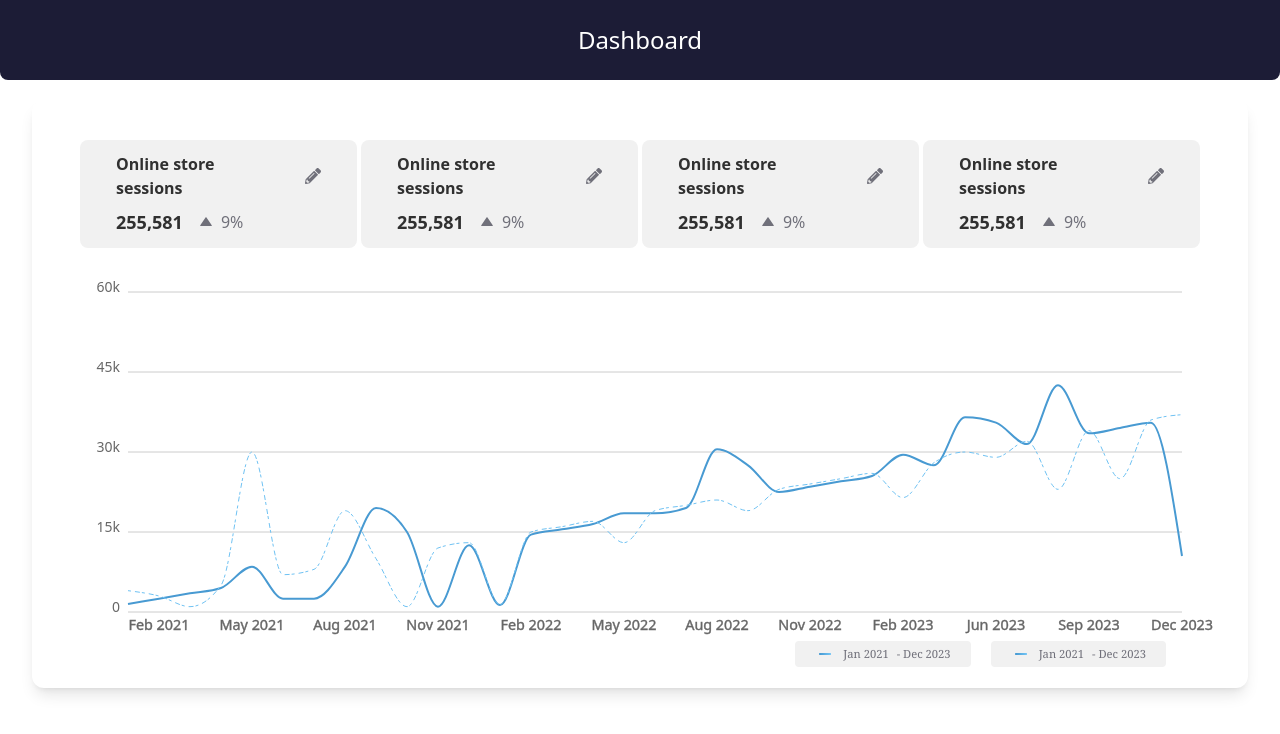
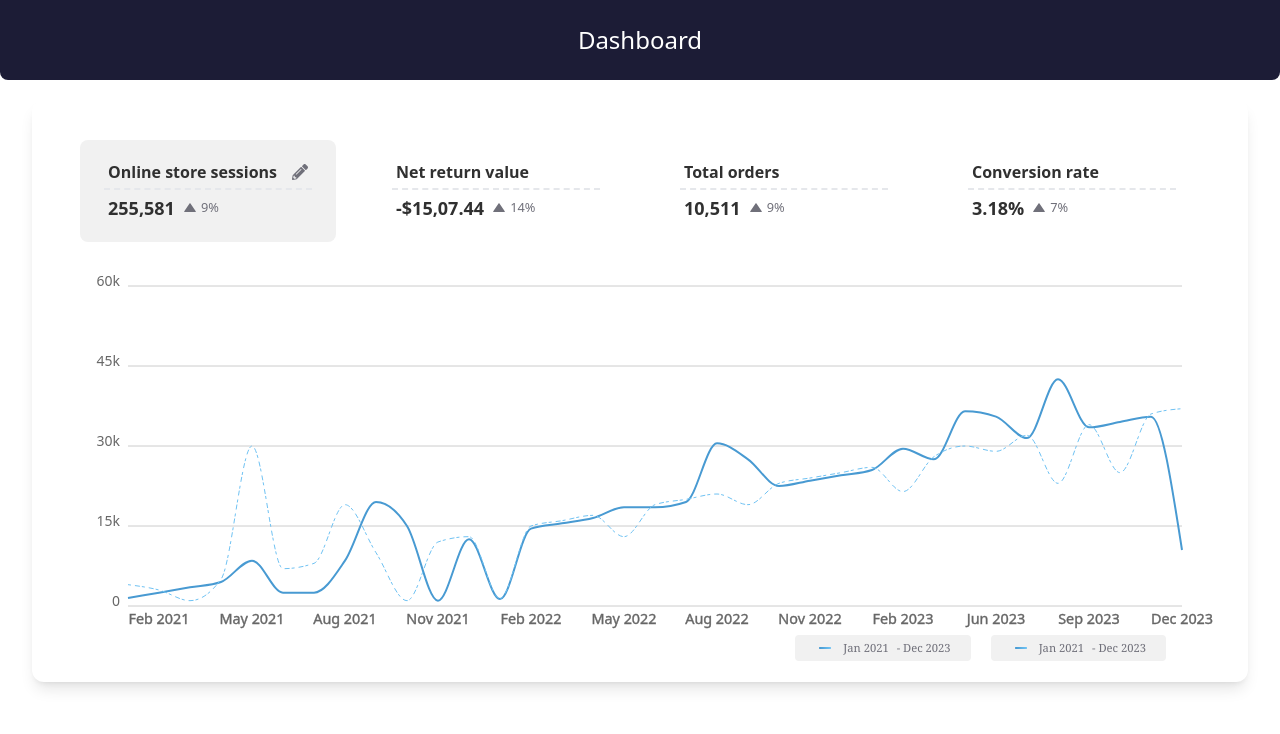
Before and after one commit to Ashutosh5333/MarbleFroontend, a React (Vite) app in the folder marbleai/: page / in a window 1280 px wide. Shown: the top 734 px of the page. Built offline with nearby package versions, Linux system fonts and the light colour scheme.

Commit message:
feat:impl ui hover hidden visible

```diff
--- a/marbleai/src/components/Dashboard/Head.tsx
+++ b/marbleai/src/components/Dashboard/Head.tsx
@@ -1,77 +1,86 @@
 import { FaPencilAlt } from "react-icons/fa";
 import { BiSolidUpArrow } from "react-icons/bi";
-
+import { useState } from "react";
 
 const Head = () => {
+  const [isHovered, setIsHovered] = useState(false);
 
 
   return (
-    <div className="m-auto px-8 py-6 flex flex-col  sm:flex-row gap-1 border-red-700">
+    <div className="m-auto sm:px-8 py-6 flex flex-col sm:flex-row gap-4 lg:gap-8">
 
-      <div className="rounded-lg  px-8 py-2 bg-[#F1F1F1]  m-auto ">
-        <div className="py-1 px-1 flex justify-between gap-10">
-          <p className="font-semibold text-[#303030]"> Online store sessions </p>
-          <p className="m-auto text-[#70707A]"> <FaPencilAlt  /> </p>
+      <div className="rounded-lg cursor-pointer sm:w-1/4 px-4 md:px-6 py-4 bg-[#F1F1F1] mb-4 sm:mb-0">
+        <div className="py-1 px-1  border-b-2 border-dashed flex justify-between items-center">
+          <p className="font-semibold text-[#303030]">Online store sessions</p>
+          <p className="text-[#70707A]">
+            <FaPencilAlt />
+          </p>
         </div>
-        <div className="py-1 px-1 flex flex-row gap-2">
-          <p className="font-bold text-[#303030] text-lg"> 255,581 </p>
-          <p className="m-auto flex flex-row gap-2 ml-2">
-           <p className="m-auto">
-           <BiSolidUpArrow className="text-sm text-[#70707A]"/>
-           </p>
-            <p className="m-auto text-[#70707A]">9% </p>
-           </p>
+        <div className="py-1 md:px-1 flex flex-row items-center gap-2">
+          <p className="font-bold text-[#303030] text-lg">255,581</p>
+          <div className="flex items-center">
+            <BiSolidUpArrow className="text-sm text-[#70707A]" />
+            <p className="text-[#70707A] text-[.8rem] ml-1">9%</p>
+          </div>
         </div>
-     </div>
+      </div>
 
-     <div className="rounded-lg  px-8 py-2 bg-[#F1F1F1]  m-auto ">
-        <div className="py-1 px-1 flex justify-between gap-10">
-          <p className="font-semibold text-[#303030]"> Online store sessions </p>
-          <p className="m-auto text-[#70707A]"> <FaPencilAlt  /> </p>
+      <div
+        onMouseEnter={() => setIsHovered(true)}
+        onMouseLeave={() => setIsHovered(false)}
+      className="rounded-lg cursor-pointer sm:w-1/4 px-4 md:px-6  py-4 hover:bg-[#F1F1F1] mb-4 sm:mb-0">
+        <div className="py-1 px-1 flex  border-b-2 border-dashed justify-between items-center">
+          <p className="font-semibold text-[#303030]">Net return value</p>
+          <p className={`text-[#70707A] rounded p-1 ${isHovered ? 'block' : 'hidden'} hover:p-1 hover:bg-[#aeabab]`}>
+             <FaPencilAlt />
+          </p>
         </div>
-        <div className="py-1 px-1 flex flex-row gap-2">
-          <p className="font-bold text-[#303030] text-lg"> 255,581 </p>
-          <p className="m-auto flex flex-row gap-2 ml-2">
-           <p className="m-auto">
-           <BiSolidUpArrow className="text-sm text-[#70707A]"/>
-           </p>
-            <p className="m-auto text-[#70707A]">9% </p>
-           </p>
+        <div className="py-1 px-1 flex flex-row items-center gap-2">
+          <p className="font-bold text-[#303030] text-lg">-$15,07.44</p>
+          <div className="flex items-center">
+            <BiSolidUpArrow className="text-sm text-[#70707A]" />
+            <p className="text-[#70707A] text-[.8rem] ml-1">14%</p>
+          </div>
         </div>
-     </div>
+      </div>
 
-     <div className="rounded-lg  px-8 py-2 bg-[#F1F1F1]  m-auto ">
-        <div className="py-1 px-1 flex justify-between gap-10">
-          <p className="font-semibold text-[#303030]"> Online store sessions </p>
-          <p className="m-auto text-[#70707A]"> <FaPencilAlt  /> </p>
+      <div
+       onMouseEnter={() => setIsHovered(true)}
+       onMouseLeave={() => setIsHovered(false)}
+      className="rounded-lg cursor-pointer sm:w-1/4 px-4 md:px-6  py-4 hover:bg-[#F1F1F1] mb-4 sm:mb-0">
+        <div className="py-1 px-1  border-b-2 border-dashed flex justify-between items-center">
+          <p className="font-semibold text-[#303030]">Total orders</p>
+          <p className={`text-[#70707A] rounded p-1 ${isHovered ? 'block' : 'hidden'} hover:p-1 hover:bg-[#aeabab]`}>
+             <FaPencilAlt />
+          </p>
         </div>
-        <div className="py-1 px-1 flex flex-row gap-2">
-          <p className="font-bold text-[#303030] text-lg"> 255,581 </p>
-          <p className="m-auto flex flex-row gap-2 ml-2">
-           <p className="m-auto">
-           <BiSolidUpArrow className="text-sm text-[#70707A]"/>
-           </p>
-            <p className="m-auto text-[#70707A]">9% </p>
-           </p>
+        <div className="py-1 px-1 flex flex-row items-center gap-2">
+          <p className="font-bold text-[#303030] text-lg">10,511</p>
+          <div className="flex items-center">
+            <BiSolidUpArrow className="text-sm text-[#70707A]" />
+            <p className="text-[#70707A] text-[.8rem] ml-1">9%</p>
+          </div>
         </div>
-     </div>
+      </div>
 
-     <div className="rounded-lg  px-8 py-2 bg-[#F1F1F1]  m-auto ">
-        <div className="py-1 px-1 flex justify-between gap-10">
-          <p className="font-semibold text-[#303030]"> Online store sessions </p>
-          <p className="m-auto text-[#70707A]"> <FaPencilAlt  /> </p>
+      <div
+       onMouseEnter={() => setIsHovered(true)}
+       onMouseLeave={() => setIsHovered(false)}
+      className="rounded-lg cursor-pointer sm:w-1/4 px-4 md:px-6  py-4 hover:bg-[#F1F1F1] mb-4 sm:mb-0">
+        <div className="py-1 px-1  border-b-2 border-dashed flex justify-between items-center">
+          <p className="font-semibold text-[#303030]">Conversion rate</p>
+          <p className={`text-[#70707A] rounded p-1 ${isHovered ? 'block' : 'hidden'} hover:p-1 hover:bg-[#aeabab]`}>
+             <FaPencilAlt />
+          </p>
         </div>
-        <div className="py-1 px-1 flex flex-row gap-2">
-          <p className="font-bold text-[#303030] text-lg"> 255,581 </p>
-          <p className="m-auto flex flex-row gap-2 ml-2">
-           <p className="m-auto">
-           <BiSolidUpArrow className="text-sm text-[#70707A]"/>
-           </p>
-            <p className="m-auto text-[#70707A]">9% </p>
-           </p>
+        <div className="py-1 px-1 flex flex-row items-center gap-2">
+          <p className="font-bold text-[#303030] text-lg">3.18%</p>
+          <div className="flex items-center">
+            <BiSolidUpArrow className="text-sm text-[#70707A]" />
+            <p className="text-[#70707A] text-[.8rem] ml-1">7%</p>
+          </div>
         </div>
-     </div>
-
+      </div>
     </div>
   );
 };
```
